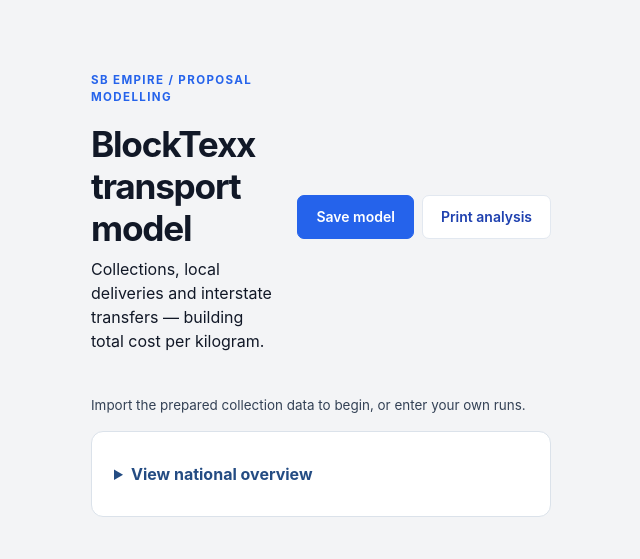
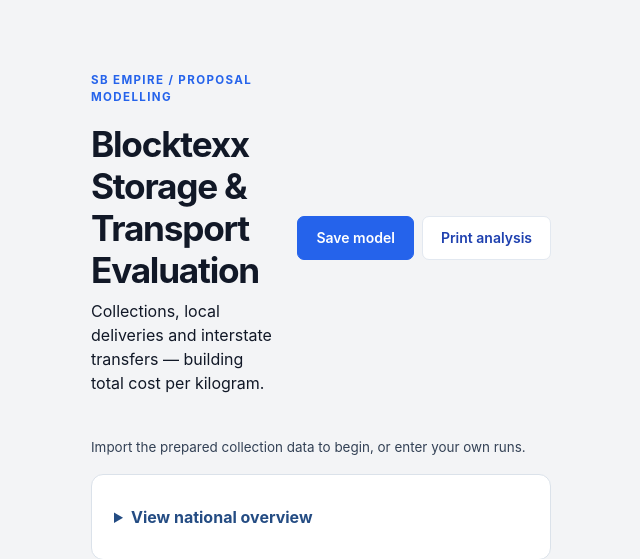
Before and after one commit to tracknow1984/sbwages, a Python web app: template templates/blocktexx.html in a window 1280 px wide. Shown: the part 101-660 px from the top of the page, without its empty margins (319-959 px from the left). Run offline with Jinja, Linux system fonts and the light colour scheme; the template is opened without the code that fills it, so the values that code supplies are empty.

Commit message:
Rename Blocktexx storage and transport evaluation heading

```diff
--- a/templates/blocktexx.html
+++ b/templates/blocktexx.html
@@ -2,7 +2,7 @@
 {% block content %}
 <link rel="stylesheet" href="{{ url_for('static', filename='blocktexx.css', v='storage-weekly-1') }}">
 <div id="blocktexx" data-revision="{{ revision }}" data-csrf="{{ csrf_token() }}">
-  <div class="page-heading"><div><p class="bx-kicker">SB EMPIRE / PROPOSAL MODELLING</p><h1>BlockTexx transport model</h1><p>Collections, local deliveries and interstate transfers — building total cost per kilogram.</p></div>
+  <div class="page-heading"><div><p class="bx-kicker">SB EMPIRE / PROPOSAL MODELLING</p><h1>Blocktexx Storage &amp; Transport Evaluation</h1><p>Collections, local deliveries and interstate transfers — building total cost per kilogram.</p></div>
     <div class="actions no-print"><button type="button" id="bx-save" class="primary">Save model</button><button type="button" id="bx-print" class="secondary">Print analysis</button></div></div>
   <p id="bx-save-status" role="status">{{ 'Saved model loaded.' if saved else 'Import the prepared collection data to begin, or enter your own runs.' }}</p>
   <details class="bx-card"><summary>View national overview</summary><div class="bx-overview" id="bx-overview"></div></details>
```
